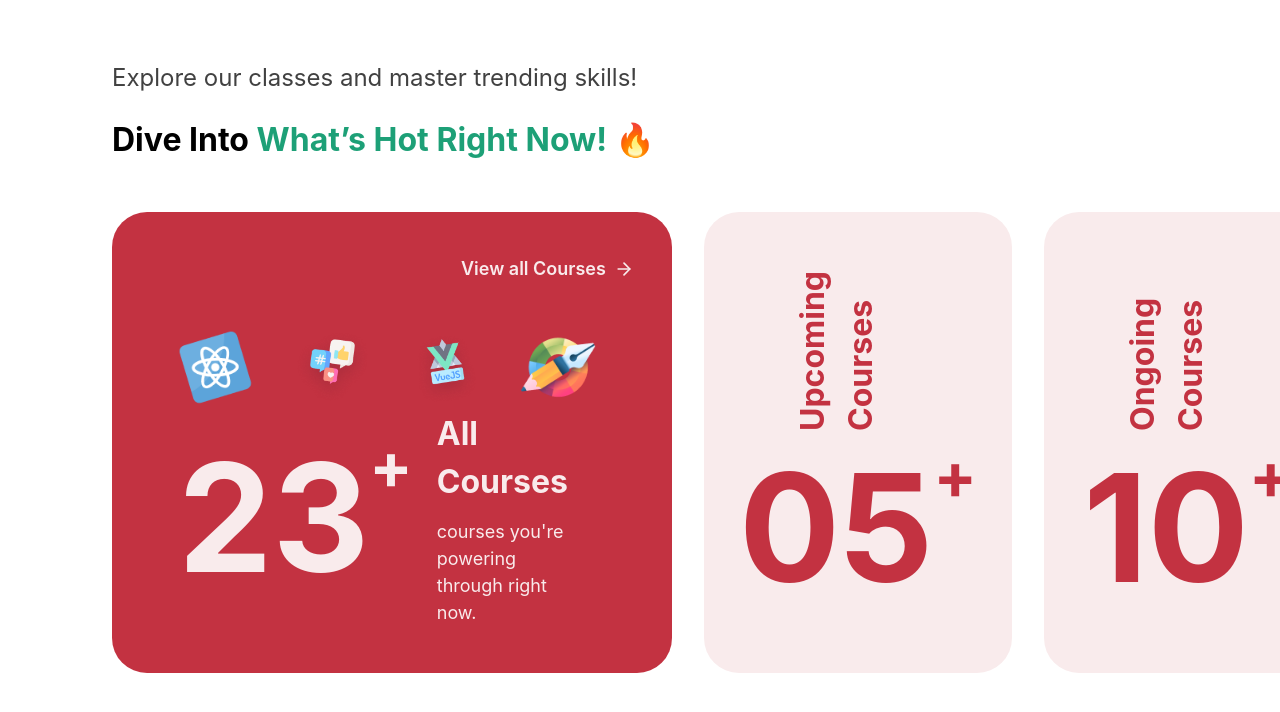
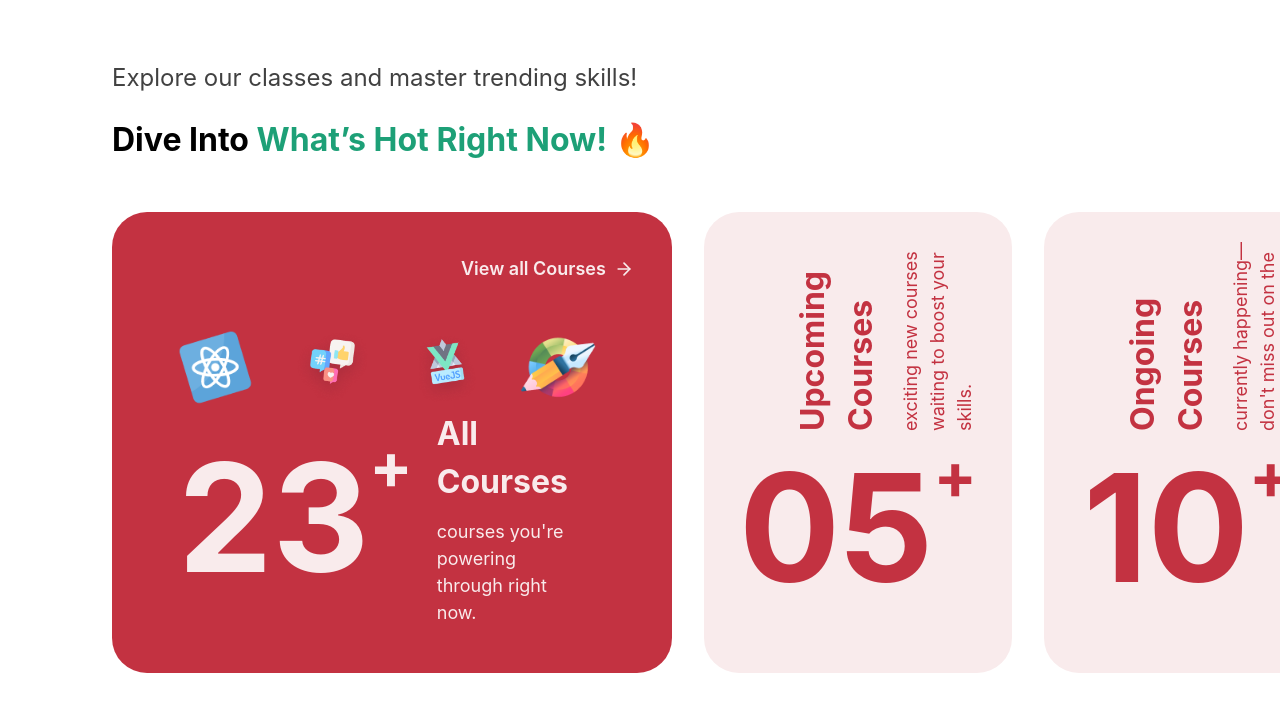
Before and after one commit to raineetu/task1, a React (Vite) app: page / in a window 1280 px wide. Shown: the top 712 px of the page. Built offline with nearby package versions, Linux system fonts and the light colour scheme; the HTML template or start-up script is replaced by a standard one.

Commit message:
fixed the props

```diff
--- a/src/components/task2/InActiveCourseCard.jsx
+++ b/src/components/task2/InActiveCourseCard.jsx
@@ -1,6 +1,6 @@
 import React from "react";
 
-const InActiveCourseCard = ({ cat, num, activeSub }) => {
+const InActiveCourseCard = ({ cat, num, sub }) => {
   return (
     <div className="bg-secondary-50 rounded-[35px] px-[35px] pt-[41px] h-[461px]">
       <div className="flex flex-col items-center justify-center gap-[24px] text-secondary-500">
@@ -8,7 +8,7 @@ const InActiveCourseCard = ({ cat, num, activeSub }) => {
         <div className="flex flex-col gap-[12px]  w-[218px] h-[138px] -rotate-90">
           <div className="text-[32px] font-bold">{cat}</div>
 
-          <div className="text-[18px]">{activeSub}</div>
+          <div className="text-[18px]">{sub}</div>
         </div>
         {/* Number */}
         <div className="font-bold text-[150px]">
```
